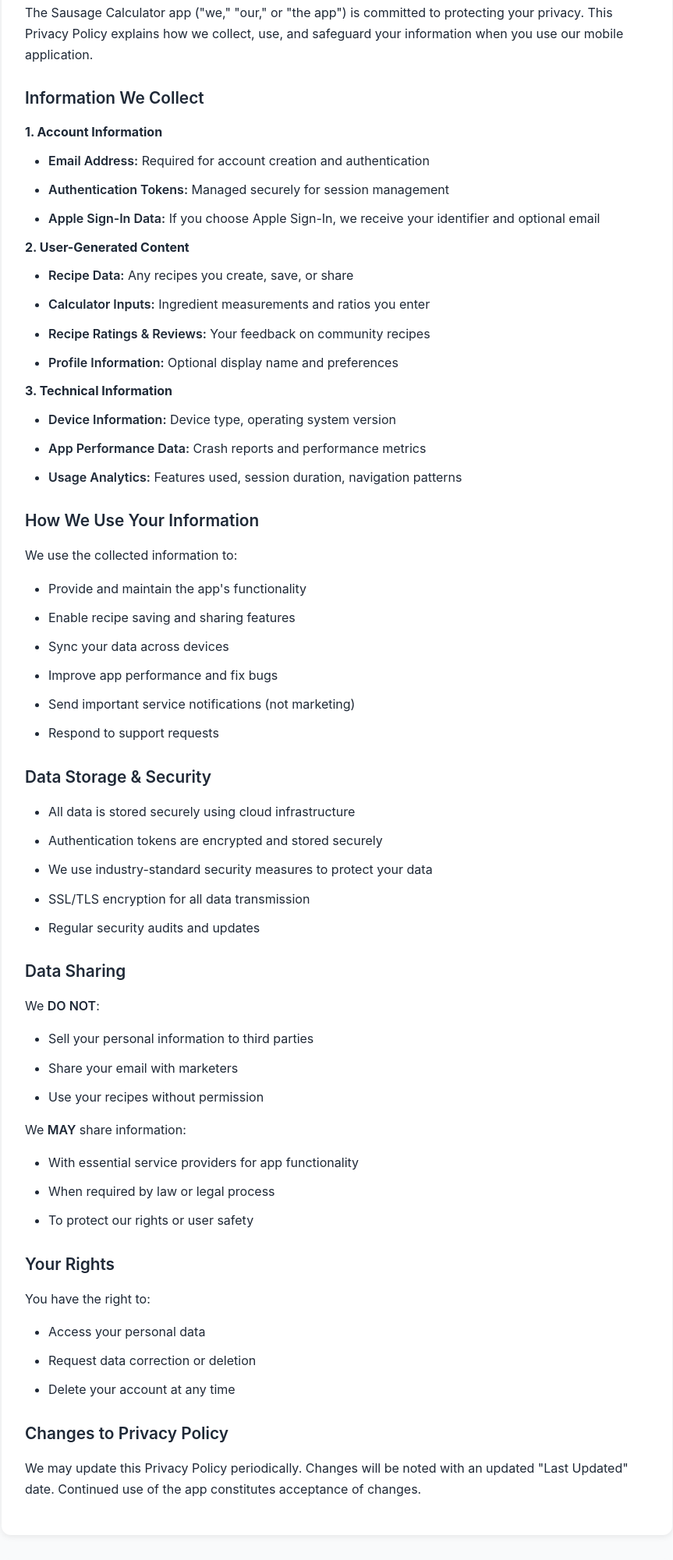
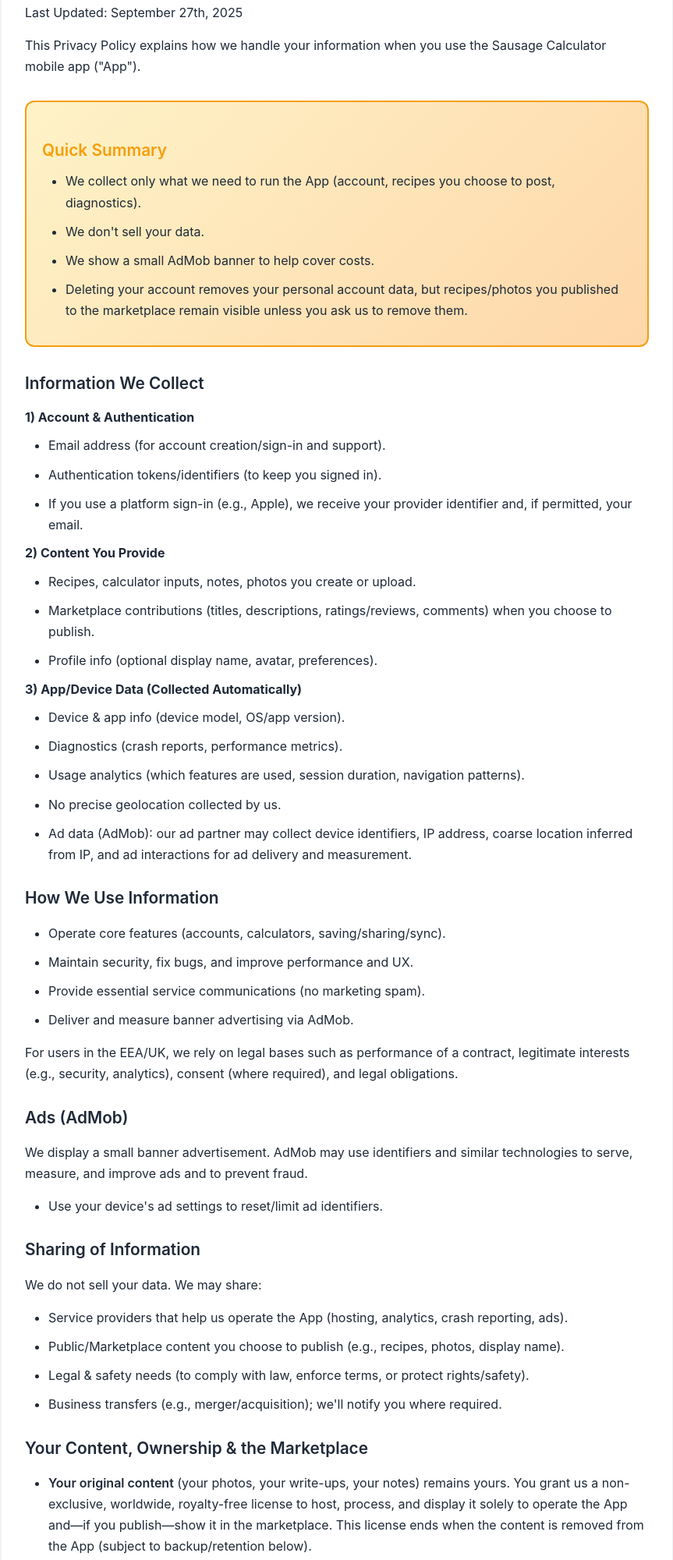
Before and after one commit to asulik1988/sausage-app-legal, a plain HTML site: page index.html in a window 1280 px wide. Shown: the part 506-2507 px from the top of the page at 78% size, without its empty margins (208-1071 px from the left). Drawn offline with Linux system fonts and the light colour scheme.

Commit message:
Update privacy policy to new verbatim version with AdMob and marketplace content policies

```diff
--- a/index.html
+++ b/index.html
@@ -264,7 +264,7 @@
     <div class="header">
         <h1>🌭 Sausage Calculator</h1>
         <p>Legal Information & Policies</p>
-        <div class="last-updated">Last Updated: December 27, 2024</div>
+        <div class="last-updated">Last Updated: September 27th, 2025</div>
     </div>
 
     <div class="nav-tabs">
@@ -280,77 +280,105 @@
             <div class="card">
                 <h2>Privacy Policy</h2>
 
-                <p>The Sausage Calculator app ("we," "our," or "the app") is committed to protecting your privacy. This Privacy Policy explains how we collect, use, and safeguard your information when you use our mobile application.</p>
+                <p>Last Updated: September 27th, 2025</p>
+                <p>This Privacy Policy explains how we handle your information when you use the Sausage Calculator mobile app ("App").</p>
+
+                <div class="warning-box">
+                    <h3>Quick Summary</h3>
+                    <ul>
+                        <li>We collect only what we need to run the App (account, recipes you choose to post, diagnostics).</li>
+                        <li>We don't sell your data.</li>
+                        <li>We show a small AdMob banner to help cover costs.</li>
+                        <li>Deleting your account removes your personal account data, but recipes/photos you published to the marketplace remain visible unless you ask us to remove them.</li>
+                    </ul>
+                </div>
 
                 <h3>Information We Collect</h3>
 
-                <h4>1. Account Information</h4>
+                <h4>1) Account & Authentication</h4>
                 <ul>
-                    <li><strong>Email Address:</strong> Required for account creation and authentication</li>
-                    <li><strong>Authentication Tokens:</strong> Managed securely for session management</li>
-                    <li><strong>Apple Sign-In Data:</strong> If you choose Apple Sign-In, we receive your identifier and optional email</li>
+                    <li>Email address (for account creation/sign-in and support).</li>
+                    <li>Authentication tokens/identifiers (to keep you signed in).</li>
+                    <li>If you use a platform sign-in (e.g., Apple), we receive your provider identifier and, if permitted, your email.</li>
                 </ul>
 
-                <h4>2. User-Generated Content</h4>
+                <h4>2) Content You Provide</h4>
                 <ul>
-                    <li><strong>Recipe Data:</strong> Any recipes you create, save, or share</li>
-                    <li><strong>Calculator Inputs:</strong> Ingredient measurements and ratios you enter</li>
-                    <li><strong>Recipe Ratings & Reviews:</strong> Your feedback on community recipes</li>
-                    <li><strong>Profile Information:</strong> Optional display name and preferences</li>
+                    <li>Recipes, calculator inputs, notes, photos you create or upload.</li>
+                    <li>Marketplace contributions (titles, descriptions, ratings/reviews, comments) when you choose to publish.</li>
+                    <li>Profile info (optional display name, avatar, preferences).</li>
                 </ul>
 
-                <h4>3. Technical Information</h4>
+                <h4>3) App/Device Data (Collected Automatically)</h4>
                 <ul>
-                    <li><strong>Device Information:</strong> Device type, operating system version</li>
-                    <li><strong>App Performance Data:</strong> Crash reports and performance metrics</li>
-                    <li><strong>Usage Analytics:</strong> Features used, session duration, navigation patterns</li>
+                    <li>Device & app info (device model, OS/app version).</li>
+                    <li>Diagnostics (crash reports, performance metrics).</li>
+                    <li>Usage analytics (which features are used, session duration, navigation patterns).</li>
+                    <li>No precise geolocation collected by us.</li>
+                    <li>Ad data (AdMob): our ad partner may collect device identifiers, IP address, coarse location inferred from IP, and ad interactions for ad delivery and measurement.</li>
                 </ul>
 
-                <h3>How We Use Your Information</h3>
-                <p>We use the collected information to:</p>
+                <h3>How We Use Information</h3>
                 <ul>
-                    <li>Provide and maintain the app's functionality</li>
-                    <li>Enable recipe saving and sharing features</li>
-                    <li>Sync your data across devices</li>
-                    <li>Improve app performance and fix bugs</li>
-                    <li>Send important service notifications (not marketing)</li>
-                    <li>Respond to support requests</li>
+                    <li>Operate core features (accounts, calculators, saving/sharing/sync).</li>
+                    <li>Maintain security, fix bugs, and improve performance and UX.</li>
+                    <li>Provide essential service communications (no marketing spam).</li>
+                    <li>Deliver and measure banner advertising via AdMob.</li>
+                </ul>
+                <p>For users in the EEA/UK, we rely on legal bases such as performance of a contract, legitimate interests (e.g., security, analytics), consent (where required), and legal obligations.</p>
+
+                <h3>Ads (AdMob)</h3>
+                <p>We display a small banner advertisement. AdMob may use identifiers and similar technologies to serve, measure, and improve ads and to prevent fraud.</p>
+                <ul>
+                    <li>Use your device's ad settings to reset/limit ad identifiers.</li>
                 </ul>
 
-                <h3>Data Storage & Security</h3>
+                <h3>Sharing of Information</h3>
+                <p>We do not sell your data. We may share:</p>
                 <ul>
-                    <li>All data is stored securely using cloud infrastructure</li>
-                    <li>Authentication tokens are encrypted and stored securely</li>
-                    <li>We use industry-standard security measures to protect your data</li>
-                    <li>SSL/TLS encryption for all data transmission</li>
-                    <li>Regular security audits and updates</li>
+                    <li>Service providers that help us operate the App (hosting, analytics, crash reporting, ads).</li>
+                    <li>Public/Marketplace content you choose to publish (e.g., recipes, photos, display name).</li>
+                    <li>Legal & safety needs (to comply with law, enforce terms, or protect rights/safety).</li>
+                    <li>Business transfers (e.g., merger/acquisition); we'll notify you where required.</li>
                 </ul>
 
-                <h3>Data Sharing</h3>
-                <p>We <strong>DO NOT</strong>:</p>
+                <h3>Your Content, Ownership & the Marketplace</h3>
                 <ul>
-                    <li>Sell your personal information to third parties</li>
-                    <li>Share your email with marketers</li>
-                    <li>Use your recipes without permission</li>
+                    <li><strong>Your original content</strong> (your photos, your write-ups, your notes) remains yours. You grant us a non-exclusive, worldwide, royalty-free license to host, process, and display it solely to operate the App and—if you publish—show it in the marketplace. This license ends when the content is removed from the App (subject to backup/retention below).</li>
+                    <li><strong>Official Content.</strong> The App includes official example recipes and other content we provide ("Official Content"). Official Content remains our property (or our licensors'). Submitting an identical or similar recipe does not give you ownership or exclusivity over Official Content, and we may deduplicate, merge, or label substantially similar submissions.</li>
+                    <li><strong>Ideas vs. expression.</strong> Ingredient lists, measurements, and general methods are often non-exclusive and commonly shared. We do not mediate ownership disputes over overlapping or similar recipes.</li>
+                    <li><strong>Marketplace persistence.</strong> If you delete your account, your personal account data is removed, but recipes/photos you previously published remain visible so the marketplace doesn't break. If you want your published items removed as well, contact us and we'll take them down.</li>
                 </ul>
 
-                <p>We <strong>MAY</strong> share information:</p>
+                <h3>Your Rights & Choices</h3>
                 <ul>
-                    <li>With essential service providers for app functionality</li>
-                    <li>When required by law or legal process</li>
-                    <li>To protect our rights or user safety</li>
+                    <li>Edit your profile and content.</li>
+                    <li>Delete your account at any time in Settings (or by contacting us).</li>
+                    <li>Marketplace removals: request deletion of specific published recipes/photos and we'll remove them.</li>
+                    <li>EEA/UK: rights include access, rectification, erasure, restriction, portability, and objection; withdraw consent where applicable.</li>
+                    <li>California (CPRA): rights to know, access, delete, correct, and opt out of "sharing" for cross-context behavioral advertising. We do not sell data.</li>
+                </ul>
+                <p>Contact us to exercise rights via feedback reporting in the application itself.</p>
+
+                <h3>Data Retention</h3>
+                <ul>
+                    <li><strong>Account data:</strong> kept while your account is active. When you delete your account, we remove or de-identify personal account data within 30 days.</li>
+                    <li><strong>Marketplace content:</strong> remains published after account deletion unless you ask us to remove it.</li>
+                    <li><strong>Backups/logs:</strong> may persist for up to 90 days and are then purged on a rolling basis.</li>
+                    <li>We may retain minimal information if required by law, security, or to resolve disputes.</li>
                 </ul>
 
-                <h3>Your Rights</h3>
-                <p>You have the right to:</p>
-                <ul>
-                    <li>Access your personal data</li>
-                    <li>Request data correction or deletion</li>
-                    <li>Delete your account at any time</li>
-                </ul>
+                <h3>Security</h3>
+                <p>We use industry-standard safeguards, including TLS encryption in transit, access controls, and least-privilege practices. No method is 100% secure.</p>
 
-                <h3>Changes to Privacy Policy</h3>
-                <p>We may update this Privacy Policy periodically. Changes will be noted with an updated "Last Updated" date. Continued use of the app constitutes acceptance of changes.</p>
+                <h3>Children's Privacy</h3>
+                <p>The App is not intended for children under 13 (or the minimum age in your region). We do not knowingly collect data from children. If you believe a child provided data, contact us to remove it.</p>
+
+                <h3>International Data Transfers</h3>
+                <p>Your information may be processed in countries other than where you live. Where required, we use appropriate safeguards to protect your data.</p>
+
+                <h3>Changes to This Policy</h3>
+                <p>We may update this Policy from time to time. We'll post the new date above.</p>
             </div>
         </div>
 
```
